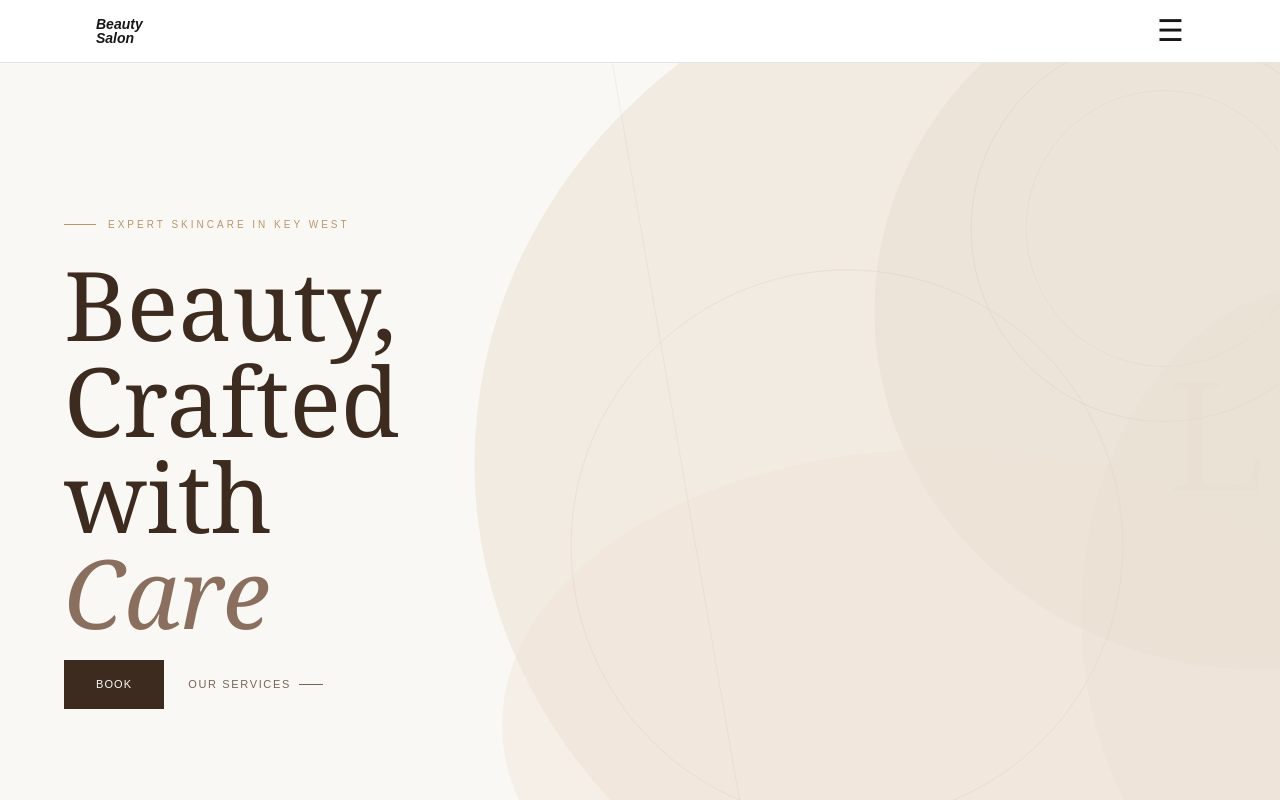
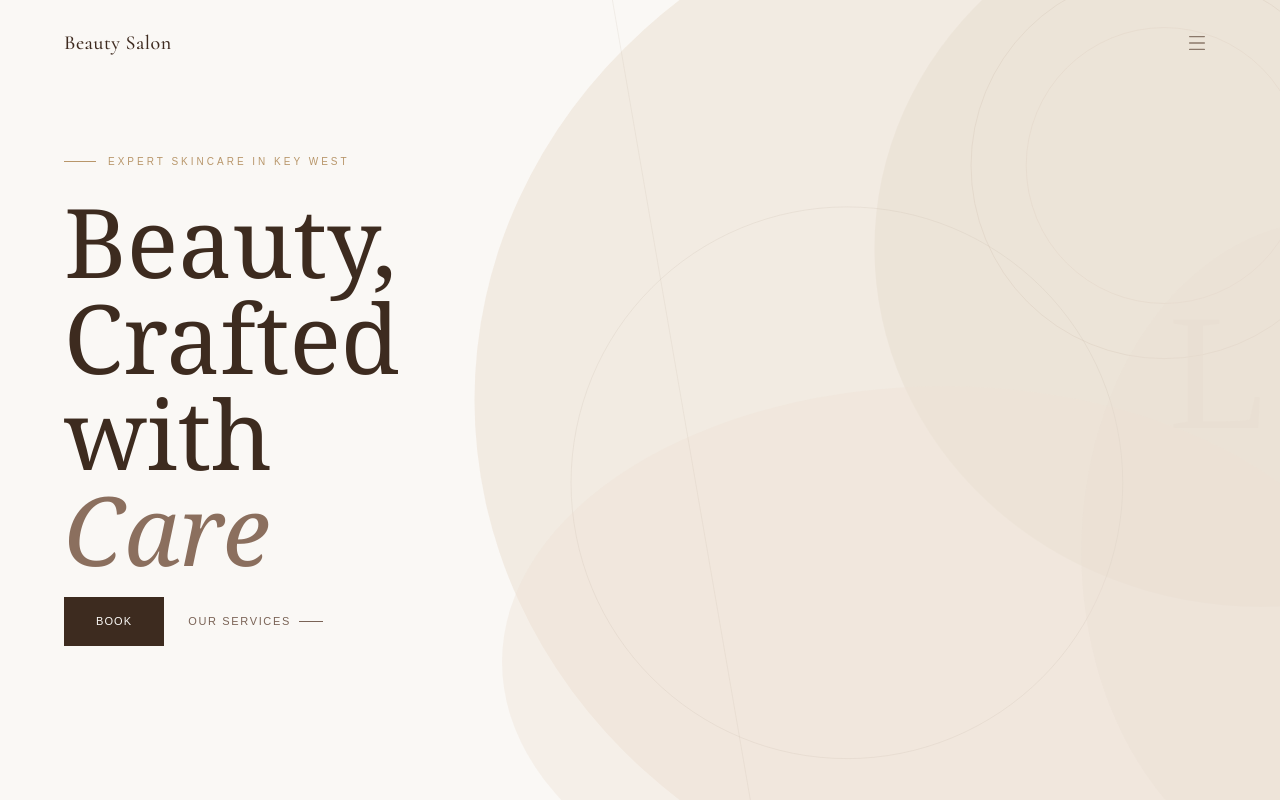
Before and after one commit to Paster8881/cosmetology-salon-app, a Next.js app: page / in a window 1280 px wide. Shown: the top 800 px of the page. Built offline with nearby package versions, Linux system fonts and the light colour scheme.

Commit message:
add header scroll and redesin header colors and manu

```diff
--- a/src/app/components/Header.tsx
+++ b/src/app/components/Header.tsx
@@ -1,26 +1,40 @@
+"use client";
+import { Menu } from "lucide-react";
+
+import { useEffect, useState } from "react";
+
 export default function Header() {
+  const [scrolled, setScrolled] = useState(false);
+
+  useEffect(() => {
+    const handleScroll = () => {
+      setScrolled(window.scrollY > 50);
+    };
+
+    window.addEventListener("scroll", handleScroll);
+    return () => window.removeEventListener("scroll", handleScroll);
+  }, []);
+
   return (
-    <>
-      <header className="bg-white rounded-t-3xl border-b border-neutral-200">
-        <div className="mx-auto flex max-w-6xl items-center justify-between px-8 py-4">
-          <div className="flex flex-col items-start leading-none text-sm font-semibold italic text-neutral-900">
-            <span>Beauty</span>
-            <span>Salon</span>
-          </div>
+    <header
+      className={`fixed top-0 left-0 z-50 w-full px-6 py-6 md:px-10 transition-[background-color,backdrop-filter] duration-300 ${scrolled
+        ? "bg-secondary backdrop-blur"
+        : "bg-transparent"
+        }`}
+    >
+      <div className="mx-auto flex max-w-6xl items-center justify-between">
+        <div className=" font-cormorant leading-none text-[#3E2A1F]">
+          <h1 className="text-[#3E2A1F] text-xl font-medium tracking-wide">Beauty
+            Salon</h1>
 
+        </div>
 
-          <div className="flex items-center gap-4">
-
-            <button
-              type="button"
-              aria-label="Open menu"
-              className="text-3xl leading-none text-neutral-900"
-            >
-              ☰
-            </button>
-          </div>
-        </div>
-      </header>
-    </>
+        <button className="p-2  text-[#8A786A]" aria-label="Open menu">
+          <Menu size={22}
+            strokeWidth={1.5}
+          />
+        </button>
+      </div>
+    </header>
   );
 }
```
